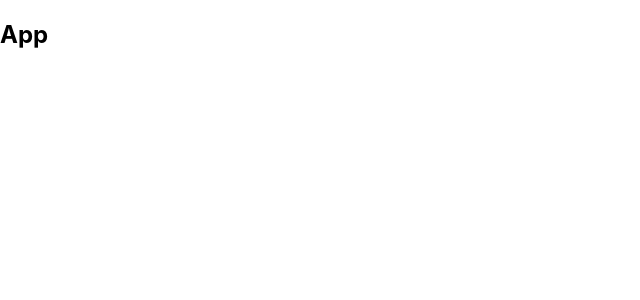
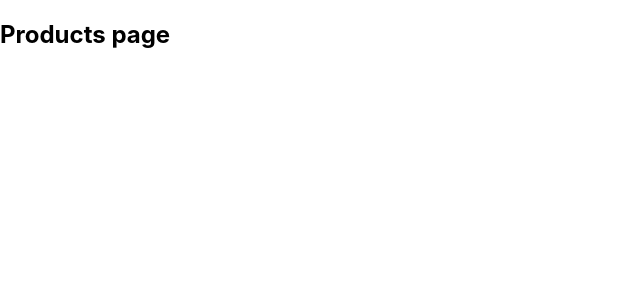
Before and after one commit to A-SH-V2021/store02-102021, a React (Create React App) app: page /products in a window 1280 px wide. Shown: the top 300 px of the page, without its empty margins (0-640 px from the left). Built offline with nearby package versions, Linux system fonts and the light colour scheme.

Commit message:
config routers

```diff
--- a/src/App.js
+++ b/src/App.js
@@ -1,11 +1,31 @@
-import React from 'react'
+import React from "react";
+import { Switch, Route } from "react-router-dom";
+
+// components
+
+// pages
+import About from "./components/pages/About";
+import Home from "./components/pages/Home";
+import Products from "./components/pages/products";
+import Cart from "./components/pages/Cart";
+import Login from "./components/pages/Login";
+import Error from "./components/pages/Error";
+import Productdetails from "./components/pages/Productdetails";
+import Checkout from "./components/pages/Chechout";
 
 const App = () => {
   return (
-    <div>
-      <h2>App</h2>
-    </div>
-  )
-}
+    <Switch>
+      <Route path="/" exact component={Home} />
+      <Route path="/About" component={About} />
+      <Route path="/Login" component={Login} />
+      <Route path="/Cart" component={Cart} />
+      <Route path="/products" exact component={Products} />
+      <Route path="/products/:id" component={Productdetails} />
+      <Route path="/Checkout" component={Checkout} />
+      <Route path="*" component={Error} />
+    </Switch>
+  );
+};
 
-export default App
+export default App;
--- a/src/components/pages/Productdetails.js
+++ b/src/components/pages/Productdetails.js
@@ -1,6 +1,9 @@
 import React from "react";
+import {useParams} from 'react-router-dom'
 
 const Productdetails = () => {
+  const {id} = useParams
+  console.log(useParams());
   return (
     <div>
       <h2>Details page</h2>
--- a/src/components/pages/products.js
+++ b/src/components/pages/products.js
@@ -1,6 +1,6 @@
 import React from "react";
 
-const products = () => {
+const Products = () => {
   return (
     <div>
       <h2>Products page</h2>
@@ -8,4 +8,4 @@ const products = () => {
   );
 };
 
-export default products;
+export default Products;
--- a/src/index.js
+++ b/src/index.js
@@ -1,17 +1,12 @@
-import React from 'react';
-import ReactDOM from 'react-dom';
-import './index.css';
-import App from './App';
-import reportWebVitals from './reportWebVitals';
+import React from "react";
+import ReactDOM from "react-dom";
+import { BrowserRouter as Router } from "react-router-dom";
+import "./index.css";
+import App from "./App";
 
 ReactDOM.render(
-  <React.StrictMode>
+  <Router>
     <App />
-  </React.StrictMode>,
-  document.getElementById('root')
+  </Router>,
+  document.getElementById("root")
 );
-
-// If you want to start measuring performance in your app, pass a function
-// to log results (for example: reportWebVitals(console.log))
-// or send to an analytics endpoint. Learn more: https://bit.ly/CRA-vitals
-reportWebVitals();
```
